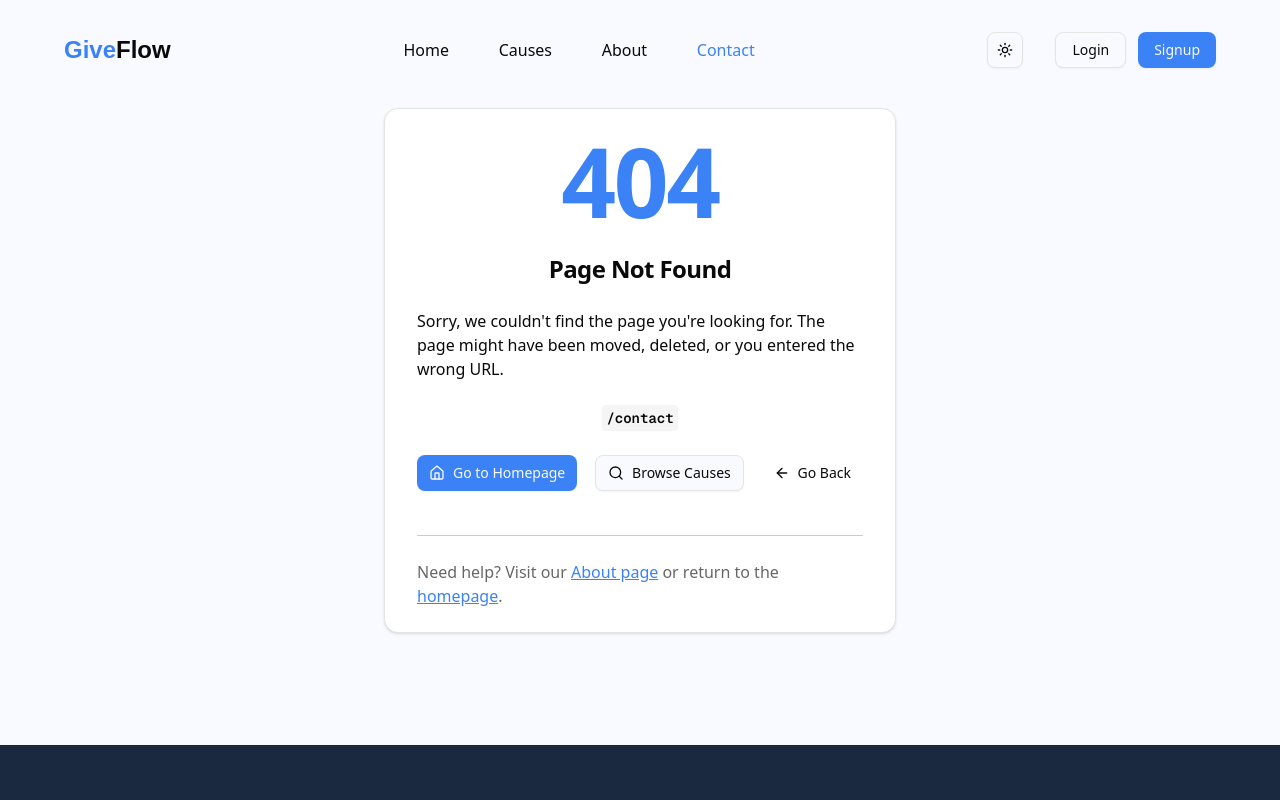
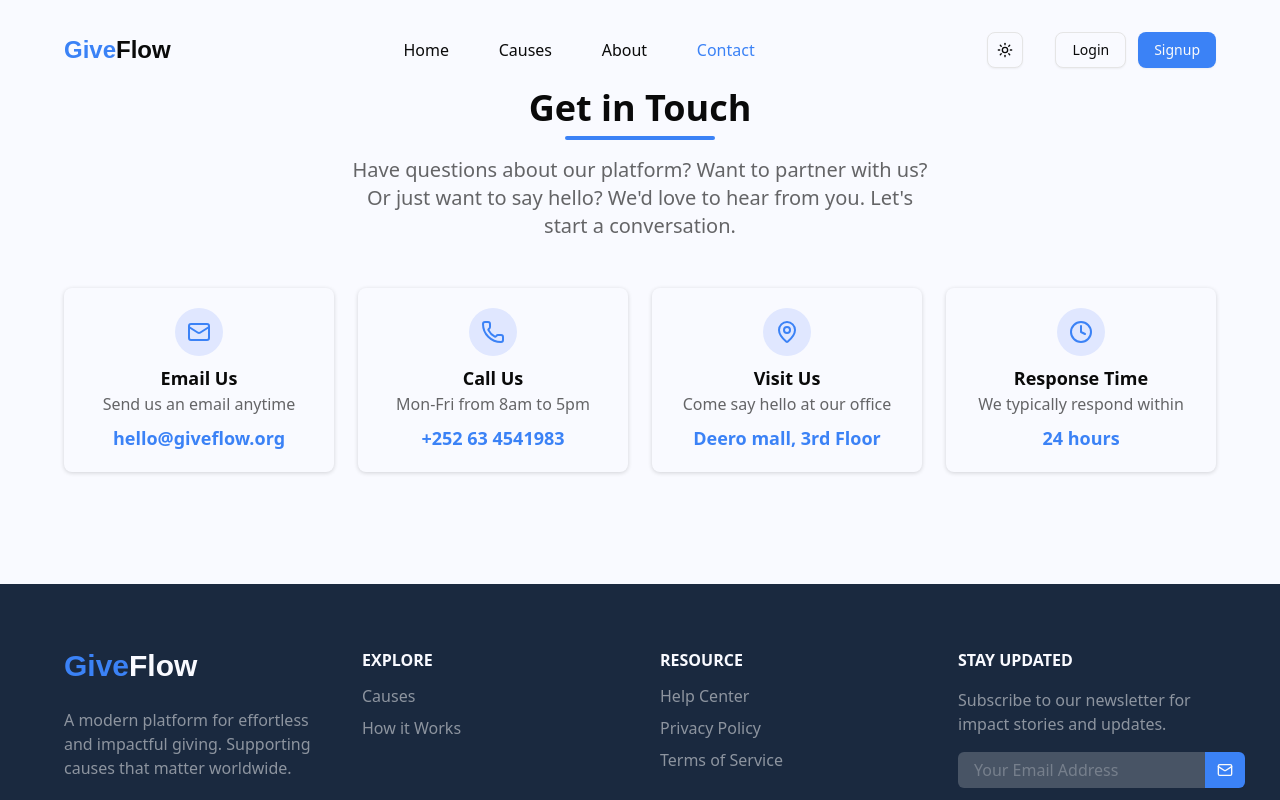
Before and after one commit to DrZiMo/giveflow-nextjs, a Next.js app: page /contact in a window 1280 px wide. Before the commit this address had no page. Shown: the top 800 px of the page. Built offline with nearby package versions, Linux system fonts and the light colour scheme.

Commit message:
feat: add Contact page and ContactOptions component for user inquiries

```diff
--- /dev/null
+++ b/src/app/contact/page.tsx
@@ -0,0 +1,18 @@
+import ContactOptions from '@/components/ContactOptions'
+import Title from '@/components/Title'
+import React from 'react'
+
+const Contact = () => {
+  return (
+    <div className='w-[90%] mx-auto'>
+      <Title
+        title='Get in Touch'
+        subTitle="Have questions about our platform? Want to partner with us? Or just want to say hello? We'd love to hear from you. Let's start a conversation."
+      />
+
+      <ContactOptions />
+    </div>
+  )
+}
+
+export default Contact
--- a/src/app/not-found.tsx
+++ b/src/app/not-found.tsx
@@ -43,8 +43,8 @@ const NotFound = () => {
       <div className='divider w-full h-[1px] bg-faded2 mt-5'></div>
       <p className='text-almost-black'>
         Need help? Visit our{' '}
-        <Link href={'/about'} className='text-primary underline'>
-          About page
+        <Link href={'/contact'} className='text-primary underline'>
+          Contact Page
         </Link>{' '}
         or return to the{' '}
         <Link href={'/'} className='text-primary underline'>
--- /dev/null
+++ b/src/components/ContactOptions.tsx
@@ -0,0 +1,65 @@
+'use client'
+
+import { Clock, Mail, MapPin, Phone } from 'lucide-react'
+import React from 'react'
+
+const ContactOptions = () => {
+  const cards = [
+    {
+      icon: Mail,
+      title: 'Email Us',
+      desc: 'Send us an email anytime',
+      value: 'hello@giveflow.org',
+    },
+    {
+      icon: Phone,
+      title: 'Call Us',
+      desc: 'Mon-Fri from 8am to 5pm',
+      value: '+252 63 4541983',
+    },
+    {
+      icon: MapPin,
+      title: 'Visit Us',
+      desc: 'Come say hello at our office',
+      value: 'Deero mall, 3rd Floor',
+    },
+    {
+      icon: Clock,
+      title: 'Response Time',
+      desc: 'We typically respond within',
+      value: '24 hours',
+    },
+  ]
+  return (
+    <div className='cards grid grid-cols-4 mt-12 gap-6 text-center'>
+      {cards.map((card, index) => (
+        <div
+          className='flex flex-col gap-2 items-center cursor-pointer p-5 rounded-md transition bg-base-100'
+          key={index}
+          style={{
+            boxShadow: 'rgba(0, 0, 0, 0.16) 0px 1px 4px',
+          }}
+          onMouseEnter={(e) => {
+            e.currentTarget.style.boxShadow =
+              'rgba(50, 50, 93, 0.25) 0px 13px 27px -5px, rgba(0, 0, 0, 0.3) 0px 8px 16px -8px'
+          }}
+          onMouseLeave={(e) => {
+            e.currentTarget.style.boxShadow =
+              'rgba(99, 99, 99, 0.2) 0px 2px 8px 0px'
+          }}
+        >
+          <div className='icon bg-second p-3 rounded-full text-primary'>
+            <card.icon size={24} />
+          </div>
+          <div>
+            <h1 className='text-lg font-semibold'>{card.title}</h1>
+            <p className='text-almost-black'>{card.desc}</p>
+          </div>
+          <h1 className='text-primary text-lg font-semibold'>{card.value}</h1>
+        </div>
+      ))}
+    </div>
+  )
+}
+
+export default ContactOptions
```
